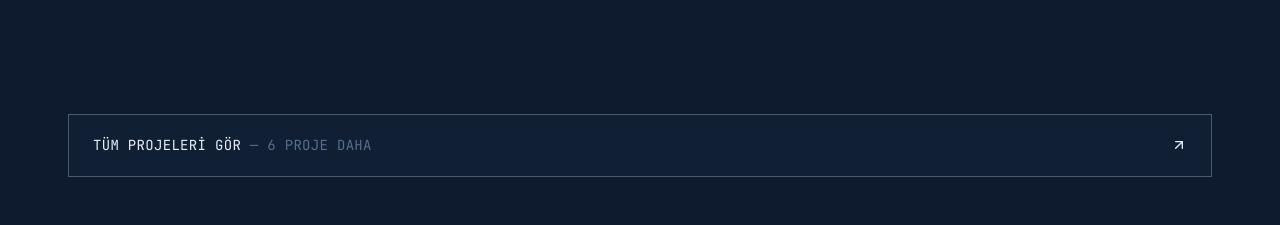
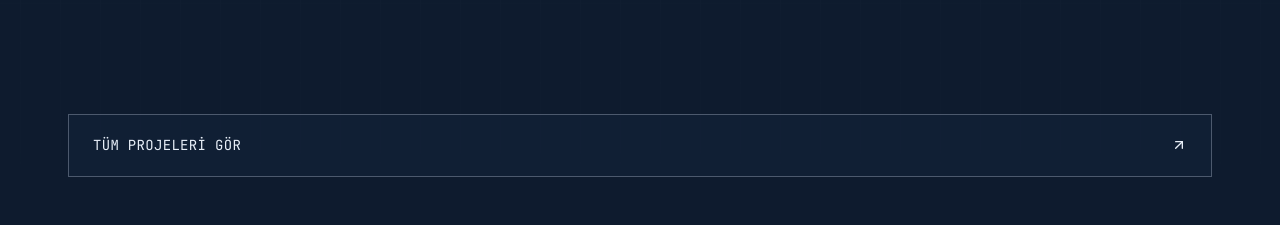
Before and after one commit to Cakirov/PORTFOY, a Next.js app: page / in a window 1280 px wide. Shown: the part 4800-5025 px from the top of the page. Built offline with nearby package versions, Linux system fonts and the light colour scheme.

Commit message:
Remove the redundant project-count text from the "See all" banner
The banner already conveys "there's more" through its label and arrow;
spelling out "— N proje daha" was extra noise the design doesn't need.

```diff
--- a/components/sections/ProjectsSection.tsx
+++ b/components/sections/ProjectsSection.tsx
@@ -49,10 +49,7 @@ export function ProjectsSection() {
               href="/projects"
               className="group flex items-center justify-between gap-4 border border-border-strong bg-bg-elevated/40 px-6 py-5 font-mono-ui text-small text-text-primary transition-colors duration-(--motion-fast) hover:border-accent hover:text-accent"
             >
-              <span className="uppercase tracking-wide">
-                Tüm Projeleri Gör{" "}
-                <span className="text-text-tertiary group-hover:text-accent">— {remainingCount} proje daha</span>
-              </span>
+              <span className="uppercase tracking-wide">Tüm Projeleri Gör</span>
               <ArrowUpRight className="h-4 w-4 shrink-0 transition-[transform,color] duration-(--motion-fast) group-hover:translate-x-0.5 group-hover:-translate-y-0.5" />
             </Link>
           </ScrollReveal>
```
